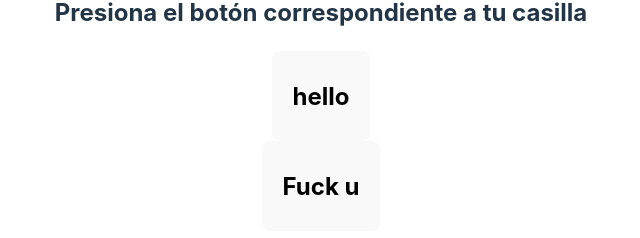
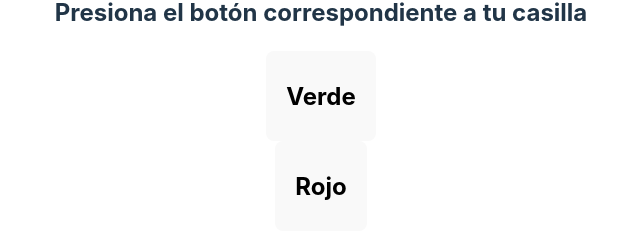
Before and after one commit to Nakosume/Proyecto_1_Sociotegnologia_juego, a React (Vite) app: page / in a window 1280 px wide. Shown: the part 392-630 px from the top of the page, without its empty margins (319-959 px from the left). Built offline with nearby package versions, Linux system fonts and the light colour scheme.

Commit message:
button text

```diff
--- a/src/App.jsx
+++ b/src/App.jsx
@@ -122,8 +122,8 @@ function App() {
       <div style={{ backgroundColor }}>
         <h1>{title}</h1>
         <h2>{text}</h2>
-        <button onClick={handleGoodButtonClick}><h2>hello</h2></button>
-        <button onClick={handleBadButtonClick}><h2>Fuck u</h2></button>
+        <button onClick={handleGoodButtonClick}><h2>Verde</h2></button>
+        <button onClick={handleBadButtonClick}><h2>Rojo</h2></button>
       </div>
 
     </>
```
